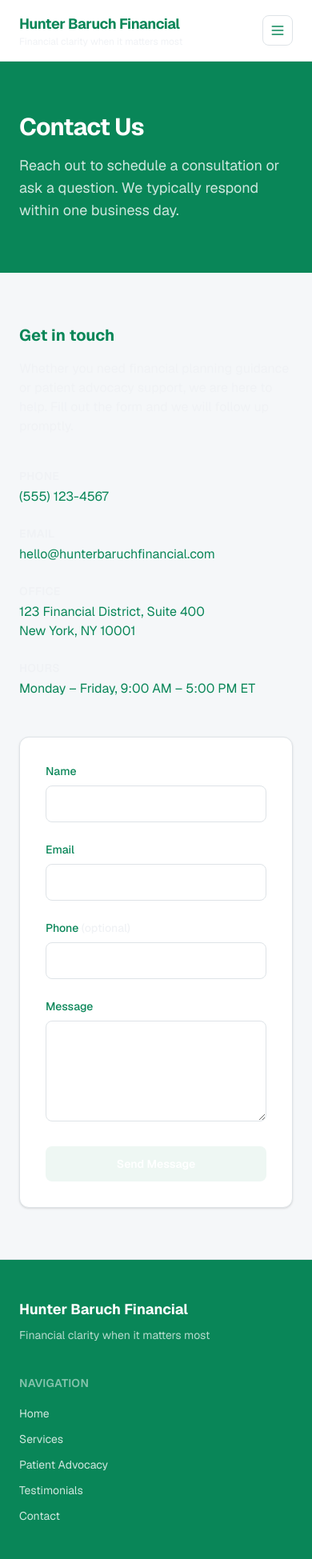
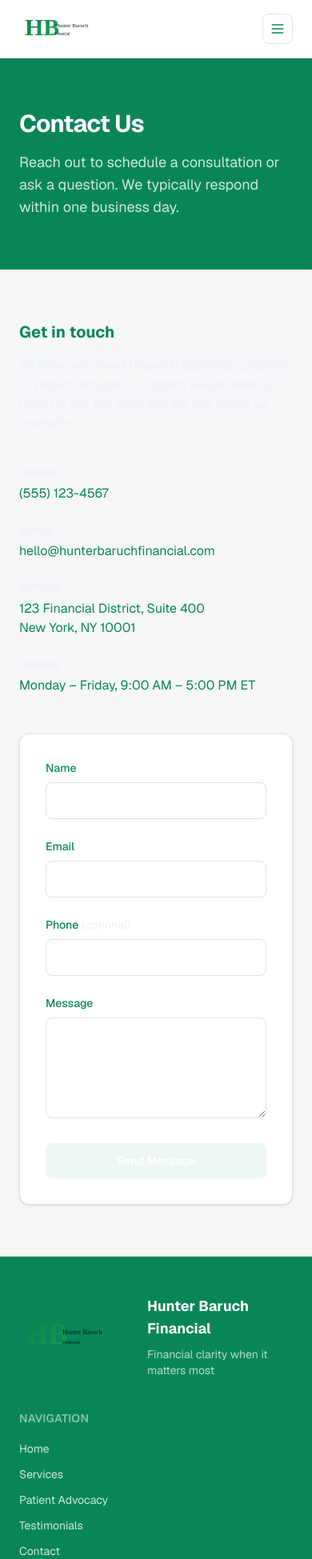
Before and after one commit to hunterbaruch/hunter-baruch, a Next.js app: page /contact in a window 390 px wide. Shown: the top 1949 px of the page at 80% size. Built offline with nearby package versions, Linux system fonts and the light colour scheme.

Commit message:
Add HB logo and favicon site-wide

```diff
--- a/src/app/layout.tsx
+++ b/src/app/layout.tsx
@@ -23,6 +23,10 @@ export const metadata: Metadata = {
     locale: "en_US",
     siteName: siteConfig.name,
   },
+  icons: {
+    icon: '/hb-favicon.svg',
+    apple: '/hb-favicon.svg'
+  }
 };
 
 export default function RootLayout({
--- a/src/components/Footer.tsx
+++ b/src/components/Footer.tsx
@@ -5,9 +5,12 @@ export function Footer() {
   return (
     <footer className="mt-auto border-t border-border bg-primary text-white">
       <div className="mx-auto grid max-w-6xl gap-10 px-6 py-12 md:grid-cols-3">
-        <div>
-          <p className="text-lg font-bold">{siteConfig.name}</p>
-          <p className="mt-2 text-sm text-white/70">{siteConfig.tagline}</p>
+        <div className="flex items-center gap-4">
+          <img src={siteConfig.logo || '/hb-logo.svg'} alt={siteConfig.name} className="h-12 w-auto" />
+          <div>
+            <p className="text-lg font-bold">{siteConfig.name}</p>
+            <p className="mt-2 text-sm text-white/70">{siteConfig.tagline}</p>
+          </div>
         </div>
 
         <div>
--- a/src/components/Header.tsx
+++ b/src/components/Header.tsx
@@ -12,12 +12,13 @@ export function Header() {
   return (
     <header className="sticky top-0 z-50 border-b border-border bg-white/95 backdrop-blur">
       <div className="mx-auto flex max-w-6xl items-center justify-between px-6 py-4">
-        <Link href="/" className="group flex flex-col">
-          <span className="text-lg font-bold tracking-tight text-primary">
-            {siteConfig.name}
-          </span>
-          <span className="text-xs text-muted">{siteConfig.tagline}</span>
-        </Link>
+<Link href="/" className="group flex items-center gap-4">
+            <img src={siteConfig.logo || '/hb-logo.svg'} alt={siteConfig.name} className="h-10 w-auto" />
+            <div className="hidden flex-col sm:flex">
+              <span className="text-lg font-bold tracking-tight text-primary">{siteConfig.name}</span>
+              <span className="text-xs text-muted">{siteConfig.tagline}</span>
+            </div>
+          </Link>
 
         <nav className="hidden items-center gap-8 md:flex" aria-label="Main">
           {navLinks.map((link) => {
--- a/src/lib/site.ts
+++ b/src/lib/site.ts
@@ -4,6 +4,7 @@ export const siteConfig = {
   description:
     "Personalized financial planning and patient advocacy services to help you navigate complex decisions with confidence.",
   url: "https://hunterbaruchfinancial.com",
+  logo: "/hb-logo.svg",
   contact: {
     phone: "(555) 123-4567",
     email: "hello@hunterbaruchfinancial.com",
```
Also changed, not shown: public/hb-favicon.svg (added), public/hb-logo.svg (added).
